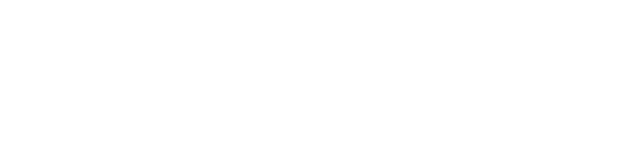
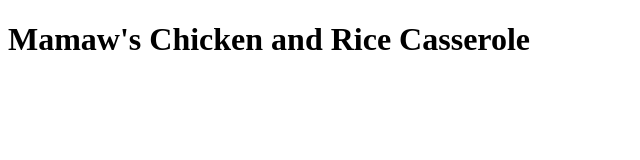
Before and after one commit to ReeceDAllen/odin-recipes, a plain HTML site: page recipes/ChickenRiceCasserole.html in a window 1280 px wide. Shown: the whole page, without its empty margins (0-640 px from the left). Drawn offline with Linux system fonts and the light colour scheme.

Commit message:
Add header to ChickenRiceCasserole
Added a title header to the chicken rice casserole page.

```diff
--- a/recipes/ChickenRiceCasserole.html
+++ b/recipes/ChickenRiceCasserole.html
@@ -1,6 +1,6 @@
 <!DOCTYPE html>
 <html lang="en">
-
+<h1>Mamaw's Chicken and Rice Casserole</h1>
 
 
 </html>
```
